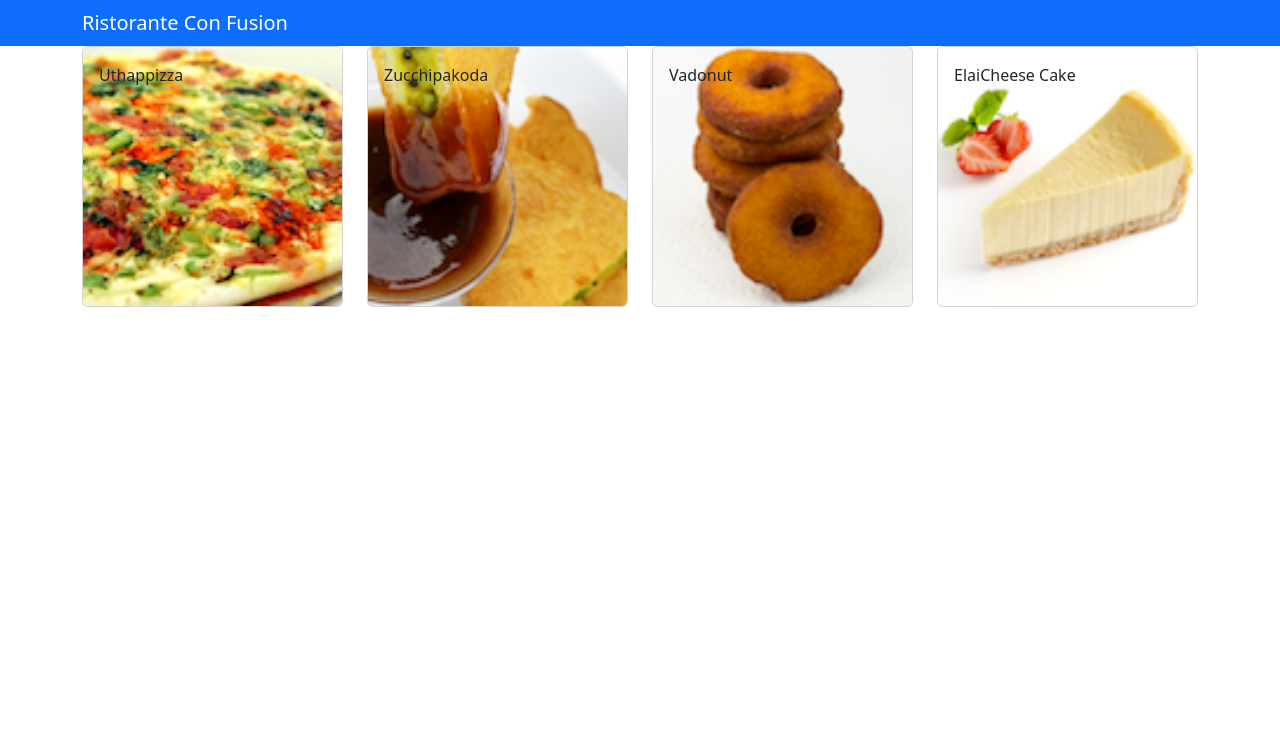
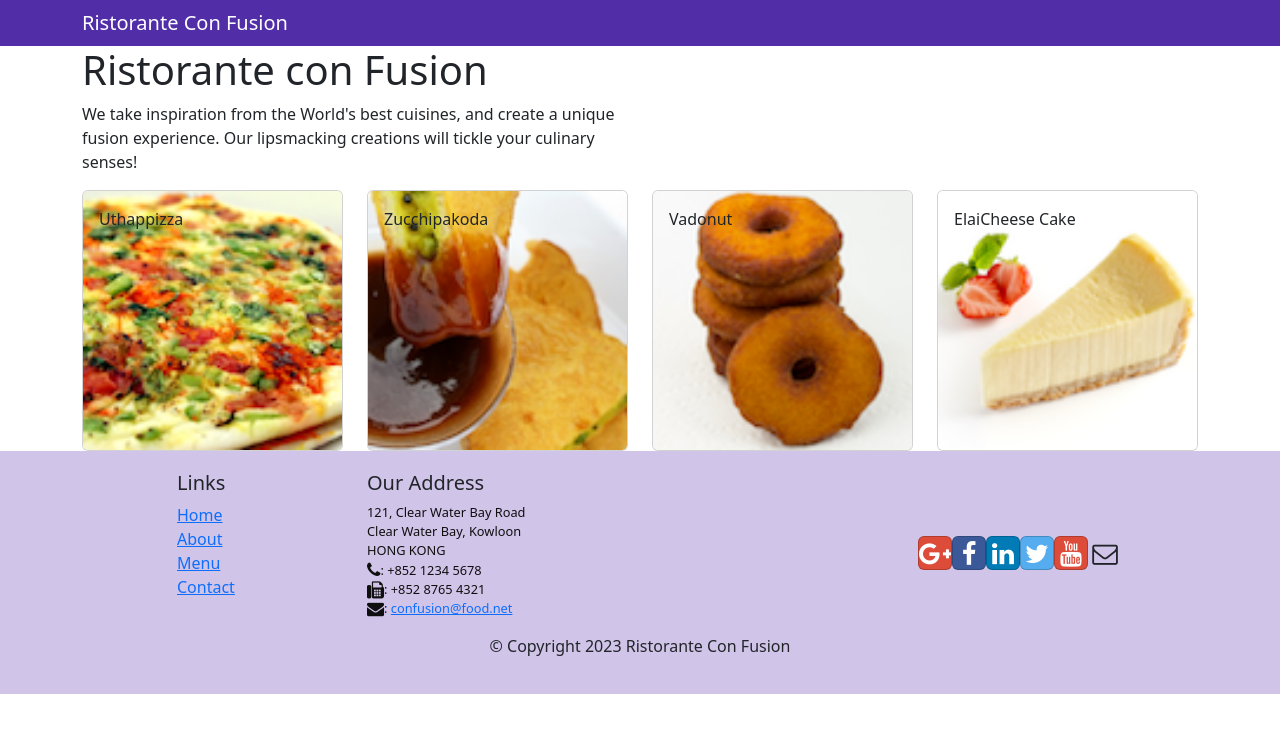
Before and after one commit to meitr71/DE160317-Confusion, a React (Create React App) app: page / in a window 1280 px wide. Shown: the top 732 px of the page. Built offline with nearby package versions, Linux system fonts and the light colour scheme.

Commit message:
Header and Footer

```diff
--- a/package.json
+++ b/package.json
@@ -7,6 +7,8 @@
     "@testing-library/react": "^13.4.0",
     "@testing-library/user-event": "^13.5.0",
     "bootstrap": "^5.3.0",
+    "bootstrap-social": "^5.1.1",
+    "font-awesome": "^4.7.0",
     "popper.js": "^1.16.1",
     "react": "^18.2.0",
     "react-dom": "^18.2.0",
--- a/src/App.css
+++ b/src/App.css
@@ -36,3 +36,36 @@
     transform: rotate(360deg);
   }
 } */
+.row-header{
+  margin:0px auto;
+  padding:0px auto;
+}
+
+.row-content {
+  margin:0px auto;
+  padding: 50px 0px 50px 0px;
+  border-bottom: 1px ridge;
+  min-height:400px;
+}
+
+.footer{
+  background-color: #D1C4E9;
+  margin:0px auto;
+  padding: 20px 0px 20px 0px;
+}
+.jumbotron {
+  padding:70px 30px 70px 30px;
+  margin:0px auto;
+  background: #9575CD ;
+  color:floralwhite;
+}
+
+address{
+  font-size:80%;
+  margin:0px;
+  color:#0f0f0f;
+}
+
+.navbar-dark {
+  background-color: #512DA8;
+}
--- /dev/null
+++ b/src/components/FooterComponent.js
@@ -0,0 +1,50 @@
+import React from 'react';
+
+function Footer(props) {
+    return(
+    <div className="footer">
+        <div className="container">
+            <div className="row justify-content-center">
+                <div className="col-4 offset-1 col-sm-2">
+                    <h5>Links</h5>
+                    <ul className="list-unstyled">
+                        <li><a href="#">Home</a></li>
+                        <li><a href="#">About</a></li>
+                        <li><a href="#">Menu</a></li>
+                        <li><a href="contactus.html">Contact</a></li>
+                    </ul>
+                </div>
+                <div className="col-7 col-sm-5">
+                    <h5>Our Address</h5>
+                    <address>
+                      121, Clear Water Bay Road<br />
+                      Clear Water Bay, Kowloon<br />
+                      HONG KONG<br />
+                      <i className="fa fa-phone fa-lg"></i>: +852 1234 5678<br />
+                      <i className="fa fa-fax fa-lg"></i>: +852 8765 4321<br />
+                      <i className="fa fa-envelope fa-lg"></i>: <a href="mailto:confusion@food.net">
+                         confusion@food.net</a>
+                    </address>
+                </div>
+                <div className="col-12 col-sm-4 align-self-center">
+                    <div className="text-center">
+                        <a className="btn btn-social-icon btn-google" href="http://google.com/+"><i className="fa fa-google-plus"></i></a>
+                        <a className="btn btn-social-icon btn-facebook" href="http://www.facebook.com/profile.php?id="><i className="fa fa-facebook"></i></a>
+                        <a className="btn btn-social-icon btn-linkedin" href="http://www.linkedin.com/in/"><i className="fa fa-linkedin"></i></a>
+                        <a className="btn btn-social-icon btn-twitter" href="http://twitter.com/"><i className="fa fa-twitter"></i></a>
+                        <a className="btn btn-social-icon btn-google" href="http://youtube.com/"><i className="fa fa-youtube"></i></a>
+                        <a className="btn btn-social-icon" href="mailto:"><i className="fa fa-envelope-o"></i></a>
+                    </div>
+                </div>
+            </div>
+            <div className="row justify-content-center">
+                <div className="col-auto">
+                    <p>© Copyright 2023 Ristorante Con Fusion</p>
+                </div>
+            </div>
+        </div>
+    </div>
+    )
+}
+
+export default Footer;
--- /dev/null
+++ b/src/components/HeaderComponent.js
@@ -0,0 +1,28 @@
+import React, { Component } from 'react';
+import { Navbar, NavbarBrand, Jumbotron } from 'reactstrap';
+
+class Header extends Component {
+  render() {
+    return(
+    <React.Fragment>
+      <Navbar dark>
+        <div className="container">
+            <NavbarBrand href="/">Ristorante Con Fusion</NavbarBrand>
+        </div>
+      </Navbar>
+
+           <div className="container">
+               <div className="row row-header">
+                   <div className="col-12 col-sm-6">
+                       <h1>Ristorante con Fusion</h1>
+                       <p>We take inspiration from the World's best cuisines, and create a unique fusion experience. Our lipsmacking creations will tickle your culinary senses!</p>
+                   </div>
+               </div>
+           </div>
+
+    </React.Fragment>
+    );
+  }
+}
+
+export default Header;
--- a/src/components/MainComponent.js
+++ b/src/components/MainComponent.js
@@ -1,8 +1,10 @@
 import React, { Component } from 'react';
-import { Navbar, NavbarBrand } from 'reactstrap';
 import Menu from './MenuComponent';
 import DishDetail from './DishdetailComponent';
 import { DISHES } from '../shared/dishes';
+import Header from './HeaderComponent';
+import Footer from './FooterComponent';
+
 
 class Main extends Component {
 
@@ -21,13 +23,10 @@ class Main extends Component {
   render() {
     return (
       <div>
-        <Navbar dark color="primary">
-          <div className="container">
-            <NavbarBrand href="/">Ristorante Con Fusion</NavbarBrand>
-          </div>
-        </Navbar>
+        <Header />
         <Menu dishes={this.state.dishes} onClick={(dishId) => this.onDishSelect(dishId)} />
         <DishDetail dish={this.state.dishes.filter((dish) => dish.id === this.state.selectedDish)[0]} />
+        <Footer />
       </div>
     );
   }
--- a/src/index.js
+++ b/src/index.js
@@ -3,6 +3,9 @@ import ReactDOM from 'react-dom/client';
 import './index.css';
 import App from './App';
 import reportWebVitals from './reportWebVitals';
+import 'font-awesome/css/font-awesome.css';
+import 'bootstrap-social/bootstrap-social.css';
+
 
 const root = ReactDOM.createRoot(document.getElementById('root'));
 root.render(
```
Also changed, not shown: 1 other file (tests, documents, lock files or other folders).
